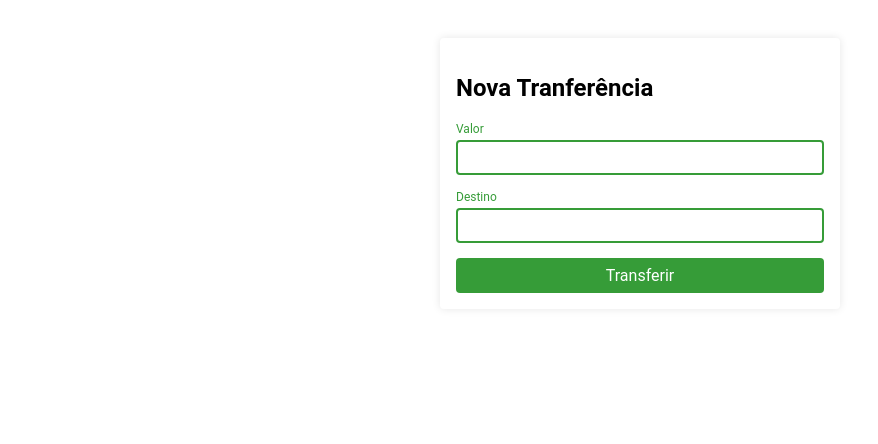
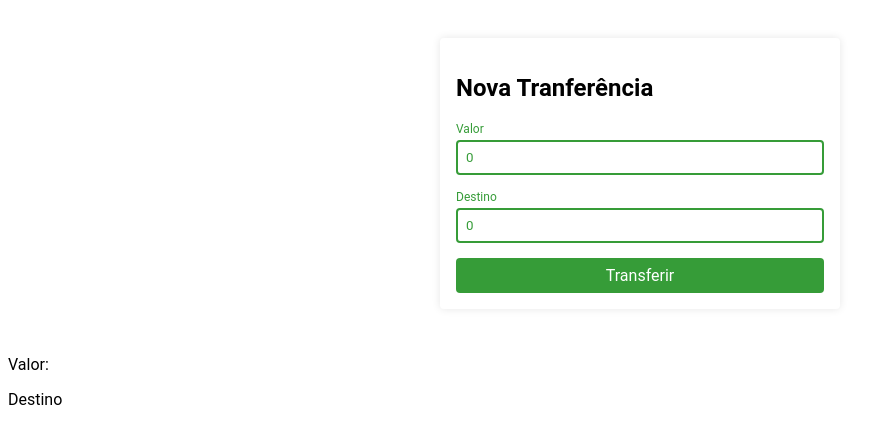
Before and after one commit to lolitthax/bytebank-alura, an Angular app: page / in a window 1280 px wide. Shown: the top 444 px of the page, without its empty margins (0-878 px from the left). Built offline with nearby package versions, Linux system fonts and the light colour scheme.

Commit message:
usando output

```diff
--- a/src/app/app.component.html
+++ b/src/app/app.component.html
@@ -1 +1,4 @@
-<app-nova-transferencia></app-nova-transferencia>
+<app-nova-transferencia (aoTransferir)="transferir($event)"></app-nova-transferencia>
+
+<p>Valor: {{transferencia?.valor}}</p>
+<p>Destino {{transferencia?.destino}}</p>
--- a/src/app/app.component.ts
+++ b/src/app/app.component.ts
@@ -7,4 +7,10 @@
 })
 export class AppComponent {
   title = 'bytebank';
+ transferencia:any;
+
+  transferir($event){
+  console.log($event);
+  this.transferencia = $event;
+  }
 }
--- a/src/app/nova-transferencia/nova-transferencia.component.ts
+++ b/src/app/nova-transferencia/nova-transferencia.component.ts
@@ -1,4 +1,5 @@
-import { Component } from '@angular/core';
+import { Component, Output, EventEmitter } from '@angular/core';
+
 
 @Component({
   selector: 'app-nova-transferencia',
@@ -6,11 +7,19 @@
   styleUrls: ['./nova-transferencia.component.scss'],
 })
 export class NovaTransferenciaComponent {
-  valor:number;
-  destino:number;
+  @Output() aoTransferir = new EventEmitter<any>();
+
+  valor:number = 0;
+  destino:number = 0;
+
   transferir() {
     console.log('Solicitado nova transferência!');
-    console.log('Valor:', this.valor);
-    console.log('Destino:', this.destino);
+    const valorEmitir = {valor: this.valor, destino:this.destino};
+    this.aoTransferir.emit(valorEmitir);
+    this.limparCampos();
+  }
+  limparCampos(){
+    this.valor=0;
+    this.destino=0;
   }
 }
```
